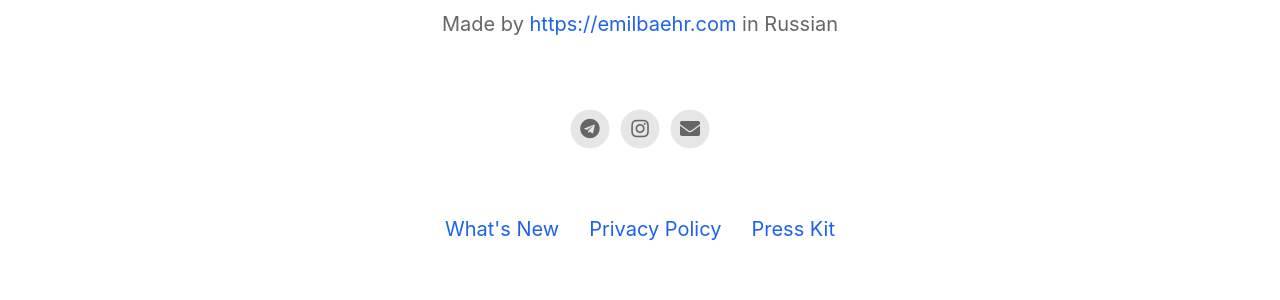
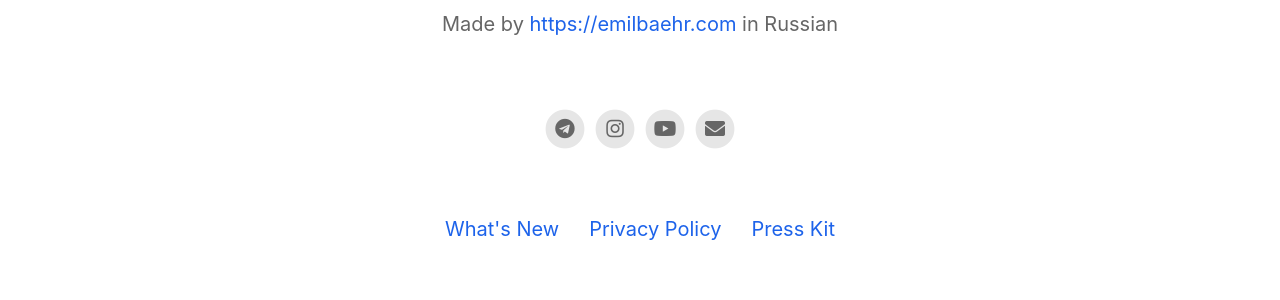
Before and after one commit to Istamikhon/Istamikhon.github.io, a Jekyll site: the page built from index.html, in a window 1280 px wide. Shown: the part 1715-2015 px from the top of the page. Built offline with Jekyll 4.4.1, drawn with Linux system fonts in a browser that asks for light colours; nearby versions of some CDN libraries.

Commit message:
Update footer.html

```diff
--- a/_includes/footer.html
+++ b/_includes/footer.html
@@ -31,11 +31,11 @@
 			</a>
 		{% endif %}
 
-		{% if site.github_username %}
+		{% if site.youtube_username %}
 			<a href="https://github.com/{{ site.github_username }}">
 				<span class="fa-stack fa-1x">
 					<i class="socialIconBack fas fa-circle fa-stack-2x"></i>
-					<i class="socialIconTop fab fa-github fa-stack-1x"></i>
+					<i class="socialIconTop fab fa-youtube fa-stack-1x"></i>
 				</span>
 			</a>
 		{% endif %}
```
